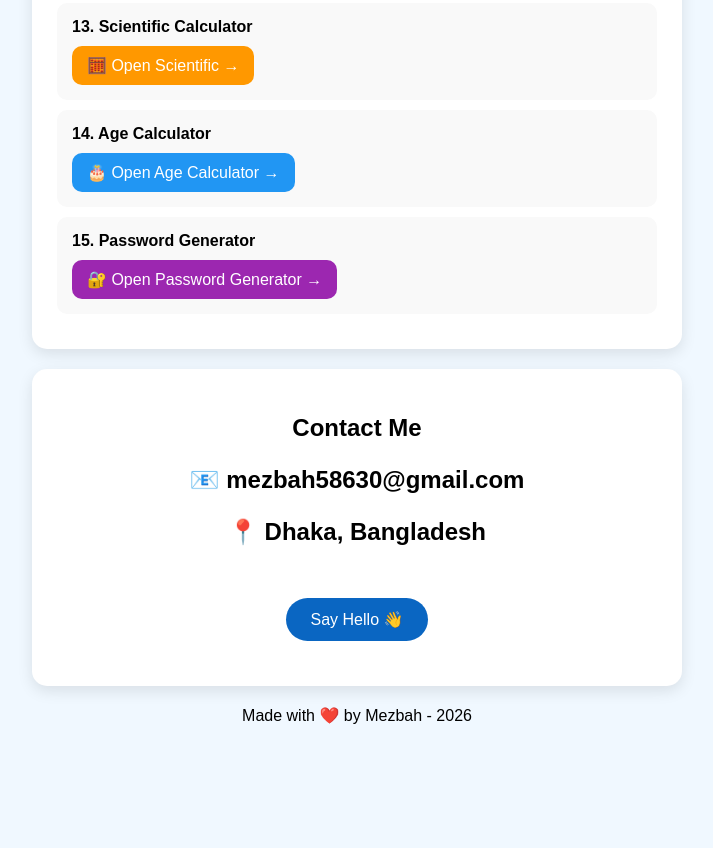
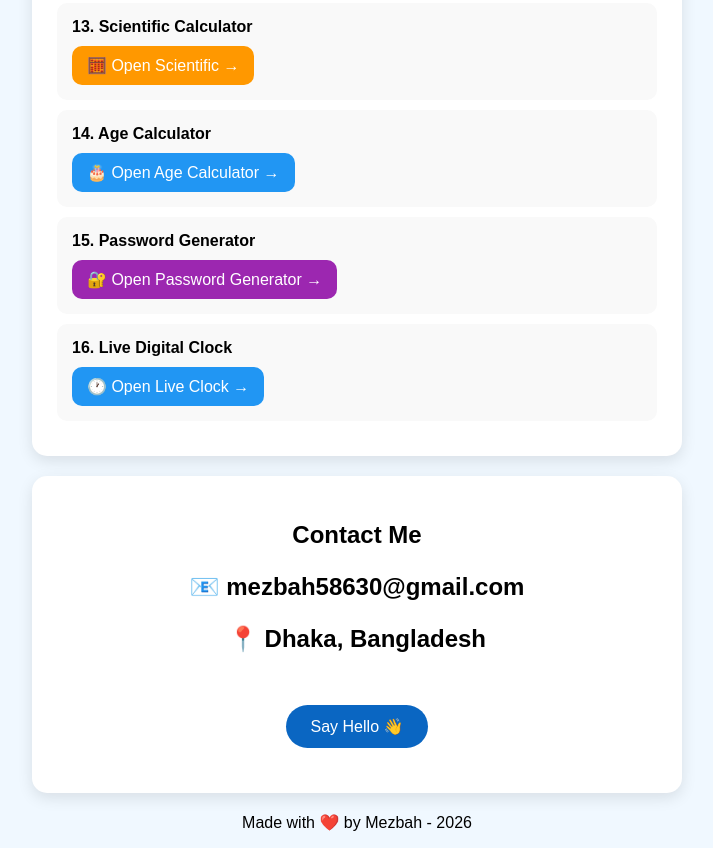
Before and after one commit to mezbah58630-stack/mezbah58630-stack.github.io, a plain HTML site: page index.html in a window 1280 px wide. Shown: the part 2206-3054 px from the top of the page, without its empty margins (283-996 px from the left). Before the commit the page ends 2947 px from the top, so only its background shows below. Drawn offline with Linux system fonts and the light colour scheme.

Commit message:
Add Live Digital Clock project link to index.html

```diff
--- a/index.html
+++ b/index.html
@@ -66,6 +66,7 @@ button { background: #0a66c2; color: white; border: none; padding: 12px 25px; bo
   <div class="project"><b>13. Scientific Calculator</b><br><a href="scientific.html" style="background:#ff9800;color:white;padding:10px 15px;border-radius:10px;text-decoration:none;display:inline-block;margin-top:10px;">🧮 Open Scientific →</a></div>
   <div class="project"><b>14. Age Calculator</b><br><a href="age.html" style="background:#2196f3;color:white;padding:10px 15px;border-radius:10px;text-decoration:none;display:inline-block;margin-top:10px;">🎂 Open Age Calculator →</a></div>
   <div class="project"><b>15. Password Generator</b><br><a href="password.html" style="background:#9c27b0;color:white;padding:10px 15px;border-radius:10px;text-decoration:none;display:inline-block;margin-top:10px;">🔐 Open Password Generator →</a></div>
+  <div class="project"><b>16. Live Digital Clock</b><br><a href="clock.html" style="background:#2196f3;color:white;padding:10px 15px;border-radius:10px;text-decoration:none;display:inline-block;margin-top:10px;">🕐 Open Live Clock →</a></div>
 </div>
 
 <div class="box">
```
